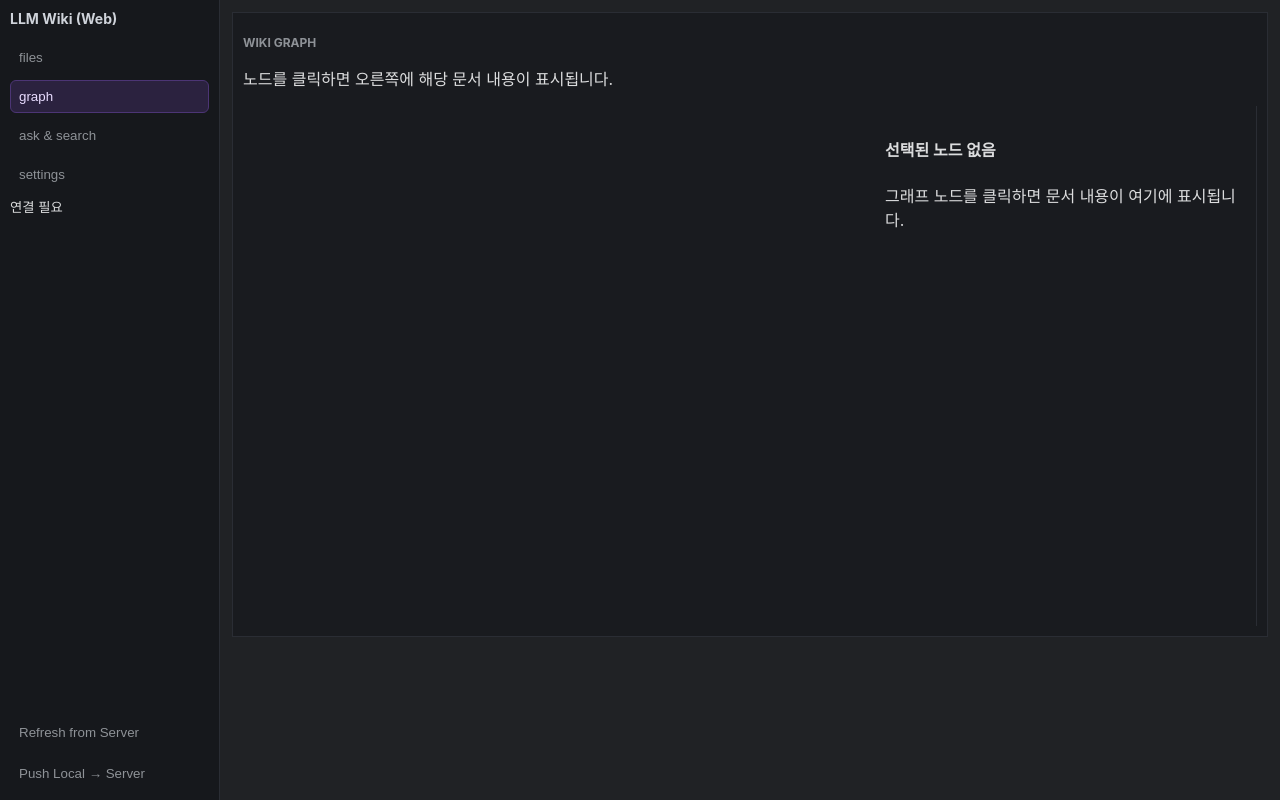
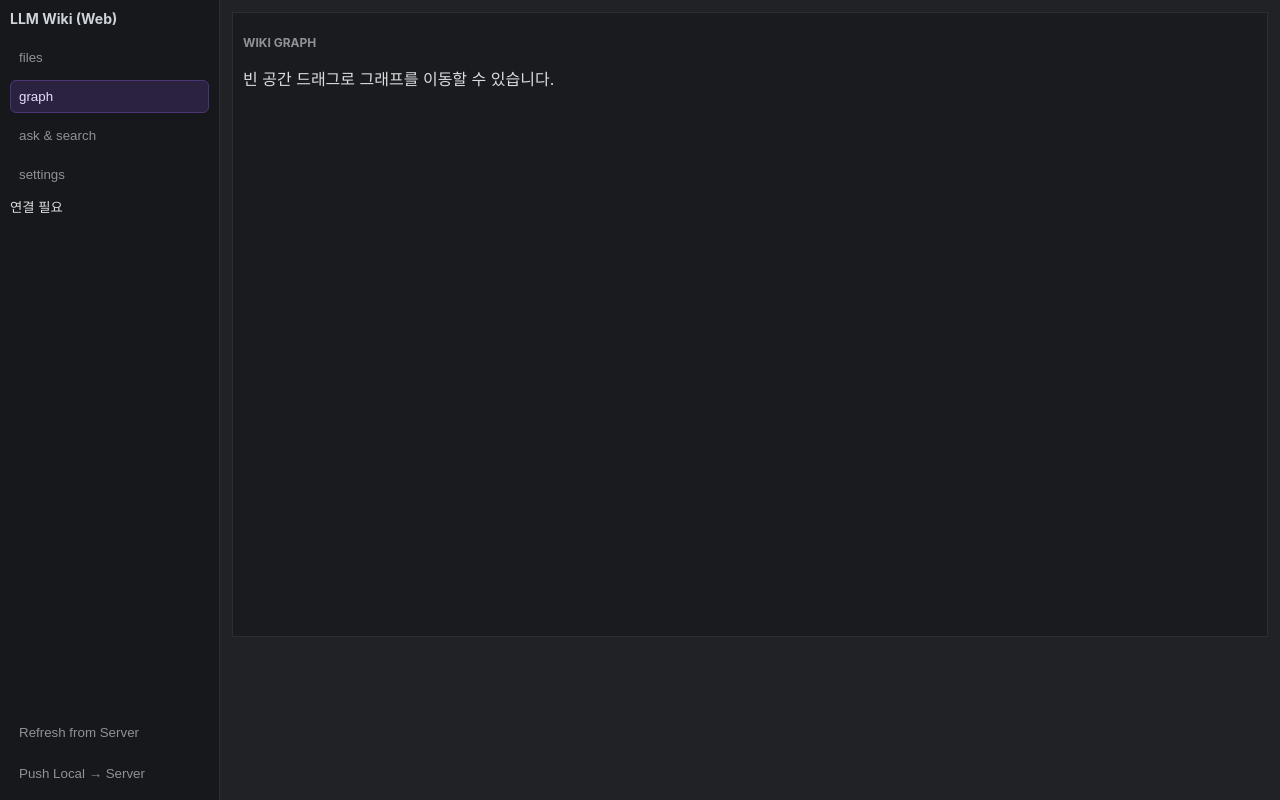
Before and after one commit to NameTakenK/MyTool, a React (Vite) app in the folder apps/web-app/: page / in a window 1280 px wide. Both pictures are taken after a click on the button "graph". Built offline with nearby package versions, Linux system fonts and the light colour scheme.

Commit message:
feat(web-app): enable graph panning and hide detail pane until node select

```diff
--- a/apps/web-app/src/main.tsx
+++ b/apps/web-app/src/main.tsx
@@ -44,6 +44,9 @@ function App() {
   const [fileOrder, setFileOrder] = useState<Record<string, number>>({});
   const [conflicts, setConflicts] = useState<ConflictItem[]>([]);
   const [graphSelected, setGraphSelected] = useState('');
+  const [graphPan, setGraphPan] = useState({ x: 0, y: 0 });
+  const [graphDragging, setGraphDragging] = useState(false);
+  const [graphDragStart, setGraphDragStart] = useState({ x: 0, y: 0 });
   const [leftPaneW, setLeftPaneW] = useState(320);
   const [rightPaneW, setRightPaneW] = useState(280);
   const [dragging, setDragging] = useState<null | 'left' | 'right'>(null);
@@ -421,6 +424,17 @@ function App() {
 
   const graphSelectedDoc = docs.find((d) => d.path === graphSelected);
 
+  const onGraphMouseDown = (e: React.MouseEvent<SVGSVGElement>) => {
+    if ((e.target as Element).tagName.toLowerCase() !== 'svg') return;
+    setGraphDragging(true);
+    setGraphDragStart({ x: e.clientX - graphPan.x, y: e.clientY - graphPan.y });
+  };
+  const onGraphMouseMove = (e: React.MouseEvent<SVGSVGElement>) => {
+    if (!graphDragging) return;
+    setGraphPan({ x: e.clientX - graphDragStart.x, y: e.clientY - graphDragStart.y });
+  };
+  const onGraphMouseUp = () => setGraphDragging(false);
+
   return <div className='app'>
     <aside className='left-nav'>
       <h2>LLM Wiki (Web)</h2>
@@ -473,16 +487,18 @@ function App() {
 
       {screen === 'graph' && <section className='card graph'>
         <h3>Wiki Graph</h3>
-        <p>노드를 클릭하면 오른쪽에 해당 문서 내용이 표시됩니다.</p>
-        <div style={{ display: 'grid', gridTemplateColumns: '1.2fr 1fr', gap: 12 }}>
-          <svg width='620' height='520'>
-            {graphEdges.map((e, i) => <line key={`e-${i}`} x1={e.from.x} y1={e.from.y} x2={e.to.x} y2={e.to.y} stroke='#777' />)}
-            {graphNodes.map((n) => <g key={n.id} onClick={() => setGraphSelected(n.id)} style={{ cursor: 'pointer' }}><circle cx={n.x} cy={n.y} r={graphSelected === n.id ? '22' : '18'} fill={graphSelected === n.id ? '#22c55e' : '#4f46e5'} /><text x={n.x + 22} y={n.y + 4} fill='#ddd' fontSize='12'>{n.id.split('/').pop()}</text></g>)}
+        <p>빈 공간 드래그로 그래프를 이동할 수 있습니다.</p>
+        <div style={{ display: 'grid', gridTemplateColumns: graphSelectedDoc ? '1.2fr 1fr' : '1fr', gap: 12 }}>
+          <svg width='620' height='520' onMouseDown={onGraphMouseDown} onMouseMove={onGraphMouseMove} onMouseUp={onGraphMouseUp} onMouseLeave={onGraphMouseUp}>
+            <g transform={`translate(${graphPan.x}, ${graphPan.y})`}>
+              {graphEdges.map((e, i) => <line key={`e-${i}`} x1={e.from.x} y1={e.from.y} x2={e.to.x} y2={e.to.y} stroke='#777' />)}
+              {graphNodes.map((n) => <g key={n.id} onClick={() => setGraphSelected(n.id)} style={{ cursor: 'pointer' }}><circle cx={n.x} cy={n.y} r={graphSelected === n.id ? '22' : '18'} fill={graphSelected === n.id ? '#22c55e' : '#4f46e5'} /><text x={n.x + 22} y={n.y + 4} fill='#ddd' fontSize='12'>{n.id.split('/').pop()}</text></g>)}
+            </g>
           </svg>
-          <aside className='card'>
-            <h4>{graphSelectedDoc?.path || '선택된 노드 없음'}</h4>
-            <ReactMarkdown>{graphSelectedDoc?.content || '그래프 노드를 클릭하면 문서 내용이 여기에 표시됩니다.'}</ReactMarkdown>
-          </aside>
+          {graphSelectedDoc && <aside className='card'>
+            <h4>{graphSelectedDoc.path}</h4>
+            <ReactMarkdown>{graphSelectedDoc.content}</ReactMarkdown>
+          </aside>}
         </div>
       </section>}
 
```
